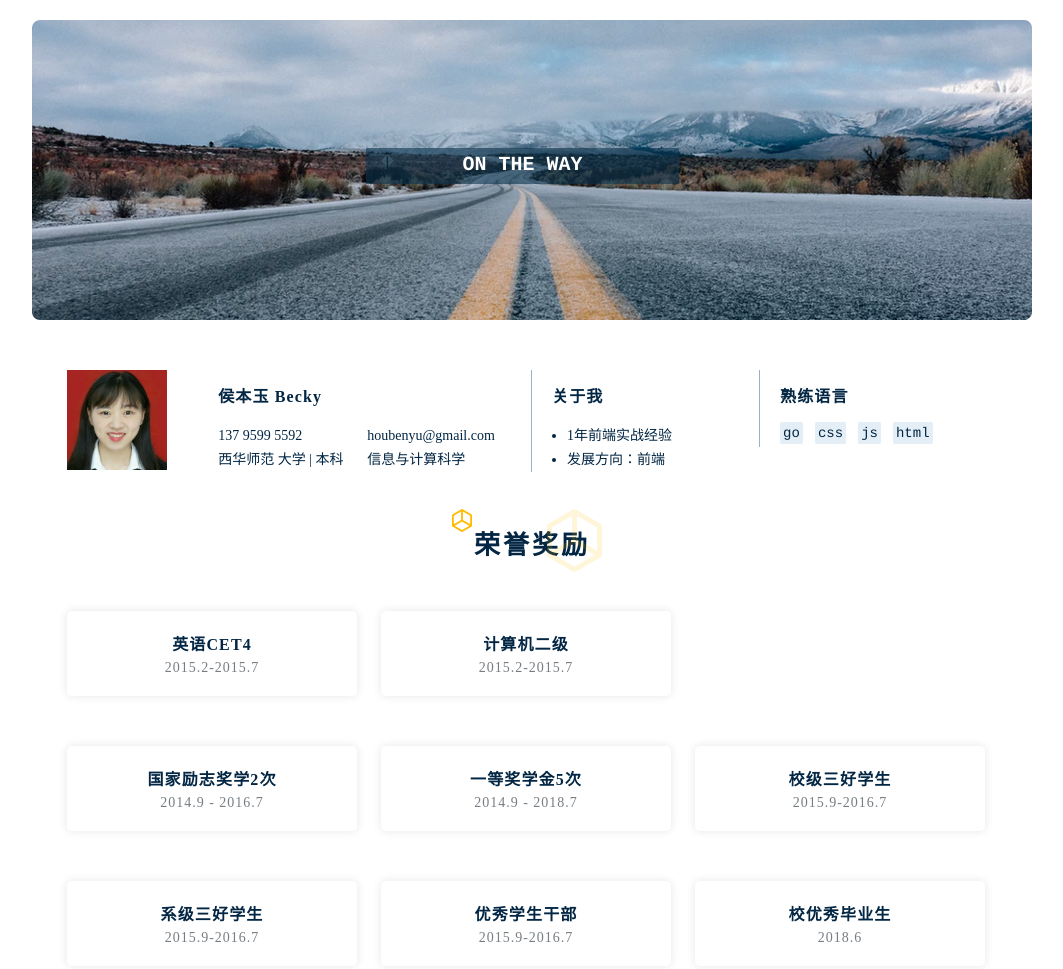
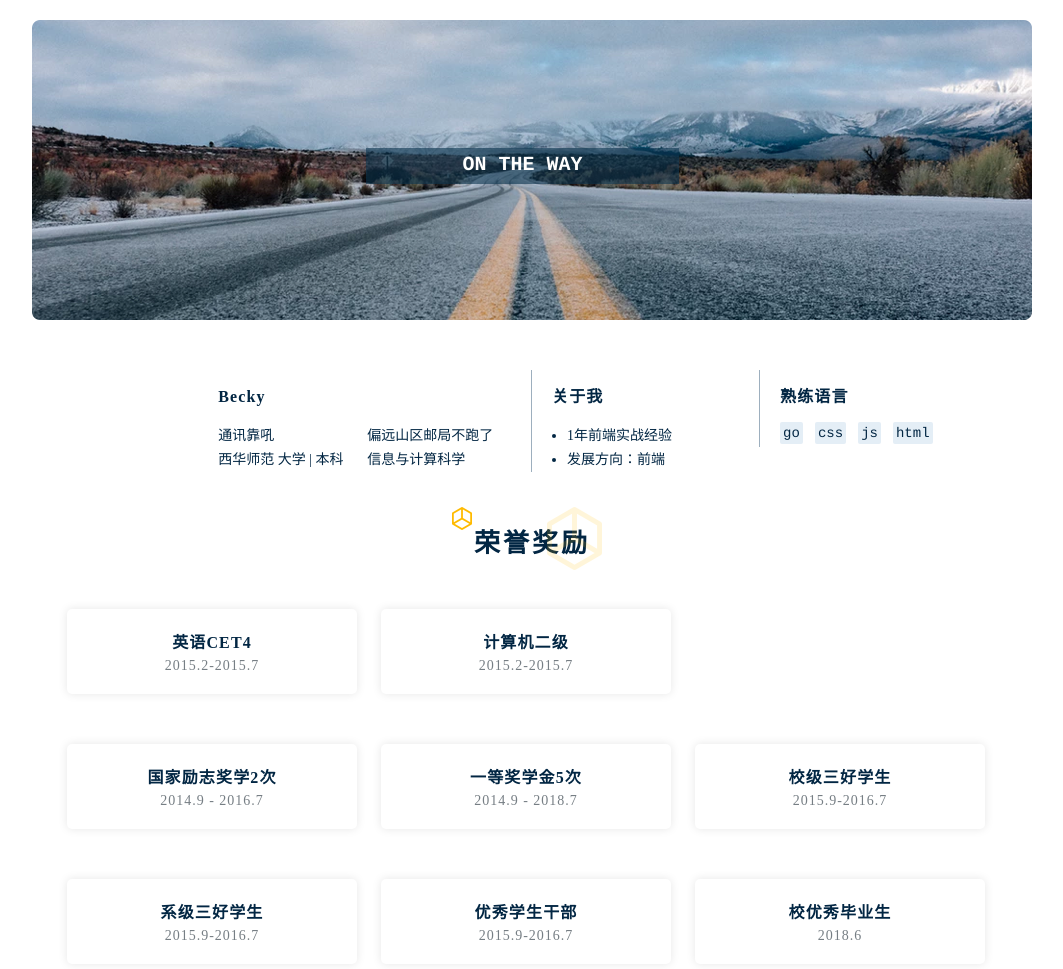
Before and after one commit to BeckyHou/BeckyHou.github.io, a plain HTML site: page index.html in a window 1280 px wide. Shown: the top 969 px of the page, without its empty margins (108-1171 px from the left). Drawn offline with Linux system fonts and the light colour scheme.

Commit message:
修改个人信息

```diff
--- a/index.html
+++ b/index.html
@@ -20,22 +20,22 @@
         <div class="information-all">
           <div class="col-6-asb">
             <div class="col-3 peasonal">
-              <img
+              <!-- <img
                 class="peasonal-image"
                 src="./static/image/peason.png"
                 alt=""
-              />
+              /> -->
             </div>
             <div class="col-9 item">
               <p class="title name">
-                侯本玉 Becky
+                Becky
               </p>
               <div class="col-6">
-                <p class="phone">137 9599 5592</p>
+                <p class="phone">通讯靠吼</p>
                 <p class="education">西华师范 大学 | 本科</p>
               </div>
               <div class="col-6">
-                <p class="email">houbenyu@gmail.com</p>
+                <p class="email">偏远山区邮局不跑了</p>
                 <p class="profession">信息与计算科学</p>
               </div>
             </div>
@@ -206,10 +206,8 @@
             <!-- <img class="peasonal-image" src="./static/image/peason.png" alt="http://www.lintul.com/" title="http://www.lintul.com/" /> -->
             <div class="item">
               <p class="name">
-                侯本玉 Becky
+              Becky
               </p>
-              <p class="phone">137 9599 5592</p>
-              <p class="email">houbenyu@gmail.com</p>
             </div>
           </div>
         </section>
```
